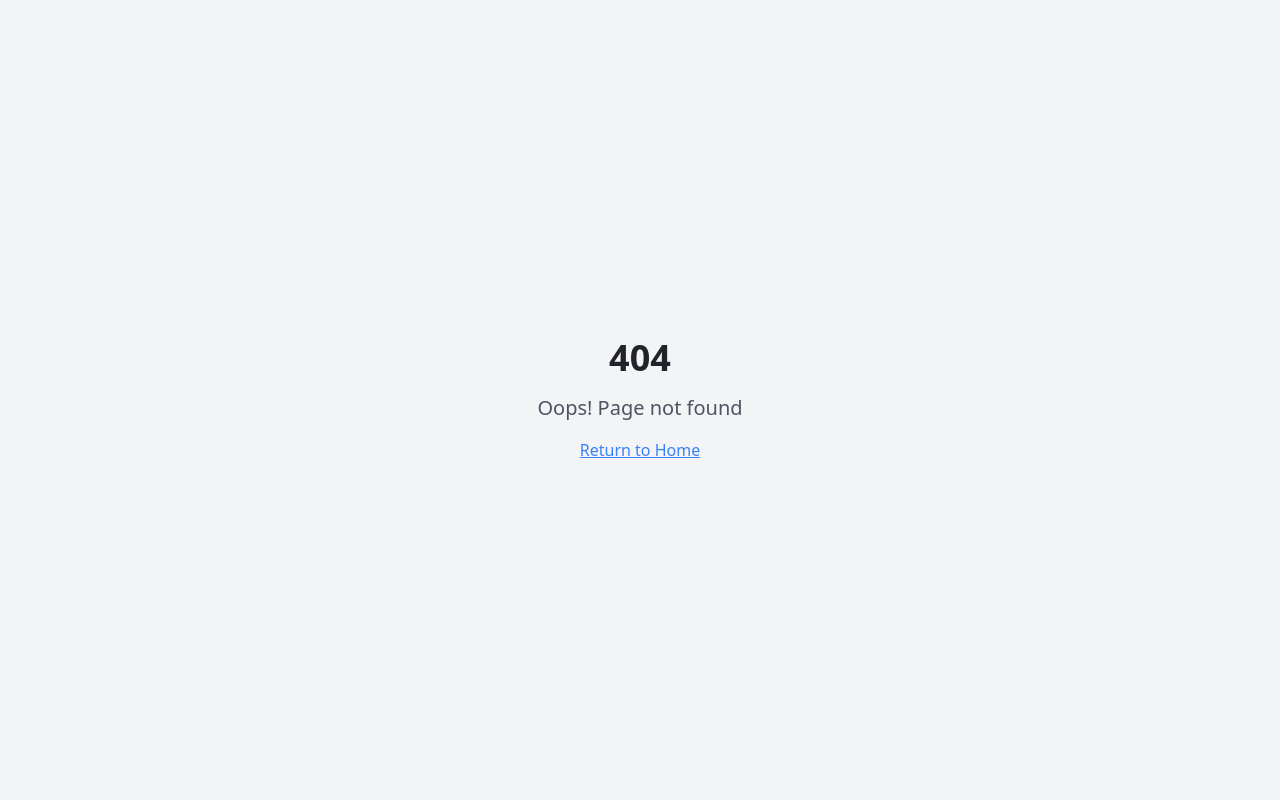
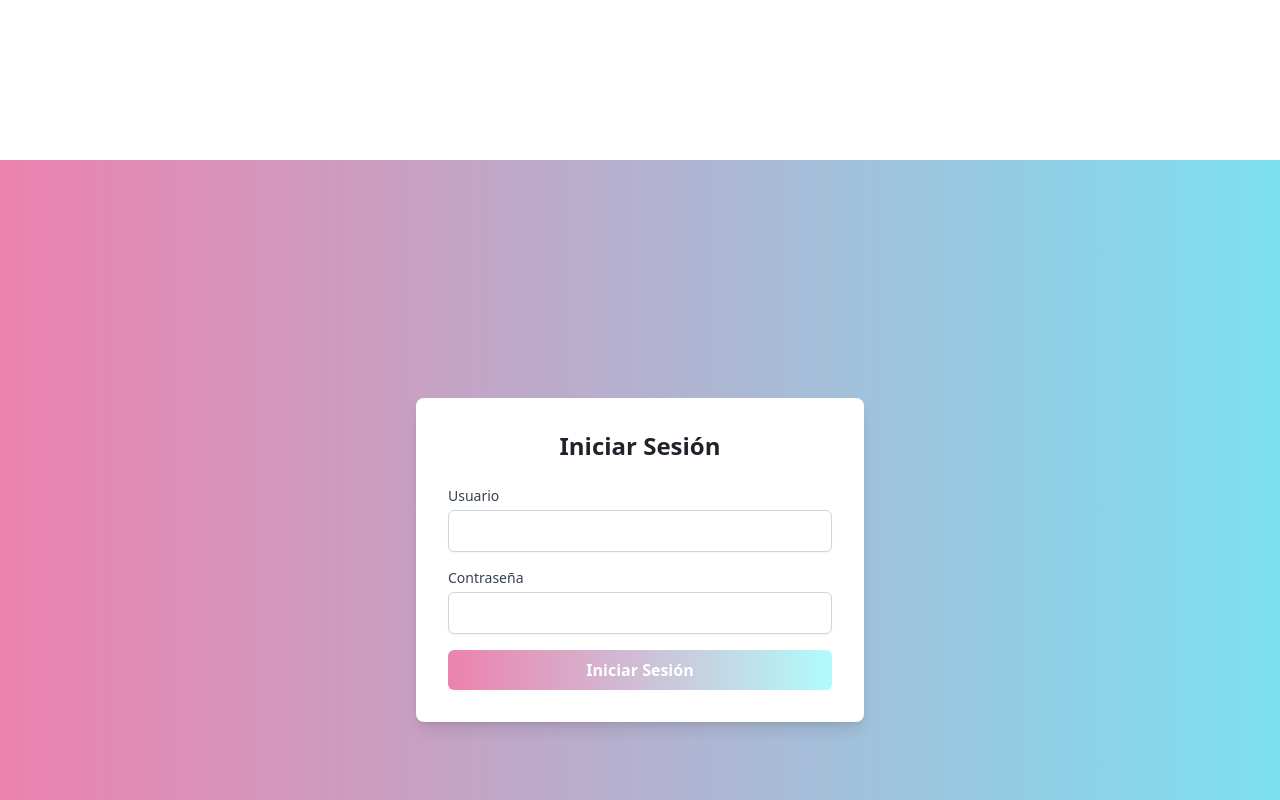
Before and after one commit to thMpp/guapitos-doggy-style, a React (Vite) app: page /Login in a window 1280 px wide. Before the commit this address had no page. Shown: the top 800 px of the page. Built offline with nearby package versions, Linux system fonts and the light colour scheme; the HTML template or start-up script is replaced by a standard one.

Commit message:
Implementación LogIn

```diff
--- a/package.json
+++ b/package.json
@@ -65,7 +65,7 @@
     "@eslint/js": "^9.32.0",
     "@tailwindcss/typography": "^0.5.16",
     "@types/node": "^22.16.5",
-    "@types/react": "^18.3.23",
+    "@types/react": "^18.3.26",
     "@types/react-dom": "^18.3.7",
     "@vitejs/plugin-react-swc": "^3.11.0",
     "autoprefixer": "^10.4.21",
--- a/src/App.tsx
+++ b/src/App.tsx
@@ -1,9 +1,10 @@
+import { Toaster as Sonner } from "@/components/ui/sonner";
 import { Toaster } from "@/components/ui/toaster";
-import { Toaster as Sonner } from "@/components/ui/sonner";
 import { TooltipProvider } from "@/components/ui/tooltip";
 import { QueryClient, QueryClientProvider } from "@tanstack/react-query";
-import { BrowserRouter, Routes, Route } from "react-router-dom";
+import { BrowserRouter, Route, Routes } from "react-router-dom";
 import Index from "./pages/Index";
+import Login from "./pages/Login";
 import NotFound from "./pages/NotFound";
 
 const queryClient = new QueryClient();
@@ -16,7 +17,7 @@ const App = () => (
       <BrowserRouter>
         <Routes>
           <Route path="/" element={<Index />} />
-          {/* ADD ALL CUSTOM ROUTES ABOVE THE CATCH-ALL "*" ROUTE */}
+          <Route path="/Login" element={<Login />} />
           <Route path="*" element={<NotFound />} />
         </Routes>
       </BrowserRouter>
--- a/src/components/Formulario.tsx
+++ b/src/components/Formulario.tsx
@@ -1,11 +1,13 @@
-import { useState } from "react";
+// Agendar
+
 import { Button } from "@/components/ui/button";
 import { Card } from "@/components/ui/card";
 import { Input } from "@/components/ui/input";
 import { Label } from "@/components/ui/label";
+import { Select, SelectContent, SelectItem, SelectTrigger, SelectValue } from "@/components/ui/select";
 import { Textarea } from "@/components/ui/textarea";
-import { Select, SelectContent, SelectItem, SelectTrigger, SelectValue } from "@/components/ui/select";
 import { useToast } from "@/hooks/use-toast";
+import { useState } from "react";
 import { z } from "zod";
 
 const bookingSchema = z.object({
@@ -188,7 +190,7 @@ const BookingForm = () => {
                     <SelectTrigger className="bg-background border-border">
                       <SelectValue placeholder="Selecciona una hora" />
                     </SelectTrigger>
-                    <SelectContent>
+                    <SelectContent> {/* se debe consultar en la bd para ver los horarios disponibles del día*/}
                       <SelectItem value="09:00">09:00 AM</SelectItem>
                       <SelectItem value="10:00">10:00 AM</SelectItem>
                       <SelectItem value="11:00">11:00 AM</SelectItem>
--- a/src/components/Galeria.tsx
+++ b/src/components/Galeria.tsx
@@ -1,7 +1,7 @@
-import { Card } from "@/components/ui/card";
 import grooming1 from "@/assets/dog-grooming-1.jpg";
 import grooming2 from "@/assets/dog-grooming-2.jpg";
 import grooming3 from "@/assets/dog-grooming-3.jpg";
+import { Card } from "@/components/ui/card";
 
 const Gallery = () => {
   const works = [
--- a/src/components/Header.tsx
+++ b/src/components/Header.tsx
@@ -1,10 +1,16 @@
+import logo_icon from "@/assets/logo3.png";
 import { Button } from "@/components/ui/button";
-import logo_icon from "@/assets/logo3.png";
+import { useNavigate } from "react-router-dom";
 
 const Header = () => {
+  const navigate = useNavigate();
   const scrollToSection = (sectionId: string) => {
     const element = document.getElementById(sectionId);
     element?.scrollIntoView({ behavior: 'smooth' });
+  };
+
+  const ir_login = () => {
+    navigate("/login");
   };
 
   return (
@@ -38,27 +44,24 @@ const Header = () => {
           >
             Conciencia Animal
           </button>
-          <button
-            onClick={() => scrollToSection('agendar')}
-            className="text-foreground hover:text-primary transition-colors"
-          >
-            Agendar
-          </button>
+
           <Button
             onClick={() => scrollToSection('agendar')}
             className="bg-gradient-to-r from-[#ec82ae] to-[#b1fbfc] hover:opacity-90 transition-opacity"
           >
-            Reservar Cita
-          </Button>
+            Reservar cita
+          </Button> {/*Boton bonito*/}
+
+          {/* al lado derecho de reservar pq reservar debe llamar más la atención que el login */}
+          <button
+            onClick={ir_login}
+            className="text-foreground hover:text-primary transition-colors"
+          >
+            Log In
+          </button>
+
         </nav>
 
-        <Button
-          className="md:hidden bg-gradient-primary hover:opacity-90"
-          size="sm"
-          onClick={() => scrollToSection('agendar')}
-        >
-          Reservar
-        </Button>
       </div>
     </header>
   );
--- /dev/null
+++ b/src/pages/Login.tsx
@@ -0,0 +1,63 @@
+import { useState } from "react";
+import { useNavigate } from "react-router-dom";
+
+const Login = () => {
+    const navigate = useNavigate();
+    const [username, setUsername] = useState("");
+    const [password, setPassword] = useState("");
+
+    const handleLogin = (e: React.FormEvent<HTMLFormElement>) => {
+        e.preventDefault();
+
+        if (username === "dueña" && password == "guapitos123") {
+            navigate("/");
+        } else {
+            alert("Credenciales incorrectas. Por favor, inténtalo de nuevo.");
+        }
+    };
+
+    return (
+    <>
+    <section id="login" className="py-20 bg-background"></section>
+
+    <div className="min-h-screen flex items-center justify-center bg-gradient-to-r from-[#ec82ae] to-[#7ce0f1]">
+      <div className="bg-white p-8 rounded-lg shadow-lg w-full max-w-md">
+        <h2 className="text-2xl font-bold mb-6 text-center">Iniciar Sesión</h2>
+        <form onSubmit={handleLogin} className="space-y-4">
+          <div>
+            <label htmlFor="username" className="block text-sm font-medium text-gray-700">Usuario</label>
+            <input
+              type="text"
+              id="username"
+              value={username}
+              onChange={(e) => setUsername(e.target.value)}
+              className="mt-1 block w-full px-3 py-2 border border-gray-300 rounded-md shadow-sm focus:outline-none focus:ring-primary focus:border-primary"
+              required
+            />
+          </div>
+          <div>
+            <label htmlFor="password" className="block text-sm font-medium text-gray-700">Contraseña</label>
+            <input
+              type="password"
+              id="password"
+              value={password}
+              onChange={(e) => setPassword(e.target.value)}
+              className="mt-1 block w-full px-3 py-2 border border-gray-300 rounded-md shadow-sm focus:outline-none focus:ring-primary focus:border-primary"
+              required
+            />
+          </div>
+          <button
+            type="submit"
+            className="w-full bg-gradient-to-r from-[#ec82ae] to-[#b1fbfc] text-white font-bold py-2 px-4 rounded-md hover:opacity-90 transition-opacity"
+          >
+            Iniciar Sesión
+          </button>
+        </form>
+      </div>
+    </div>
+  </>
+);
+
+};
+
+export default Login;
```
Also changed, not shown: 1 other file (tests, documents, lock files or other folders).
